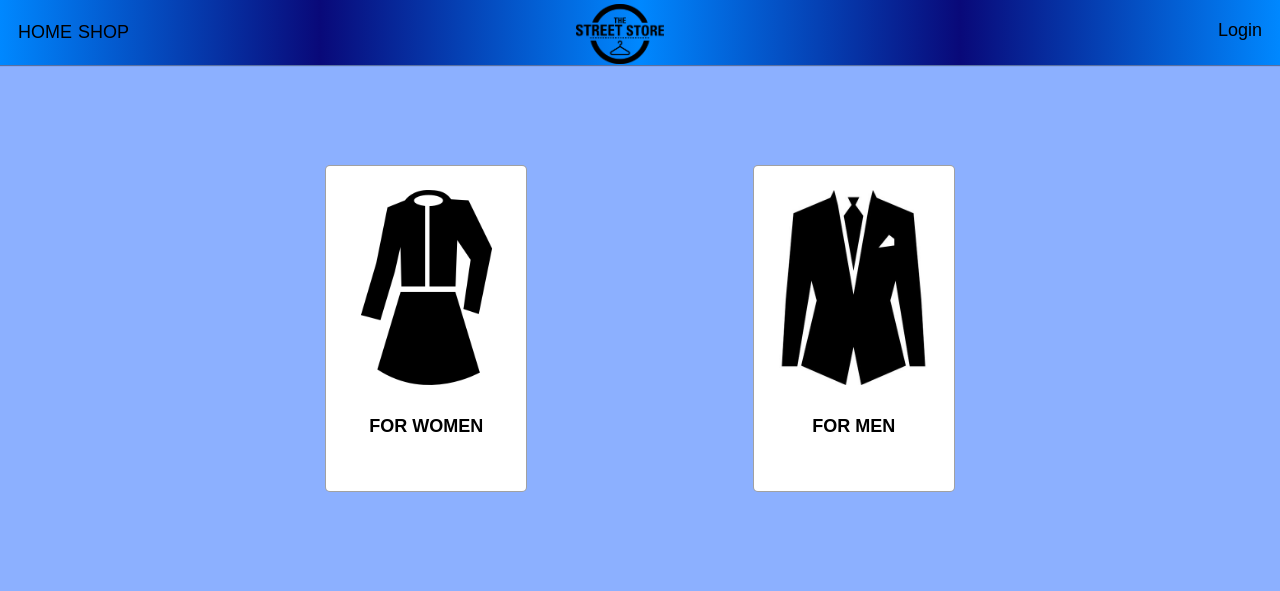
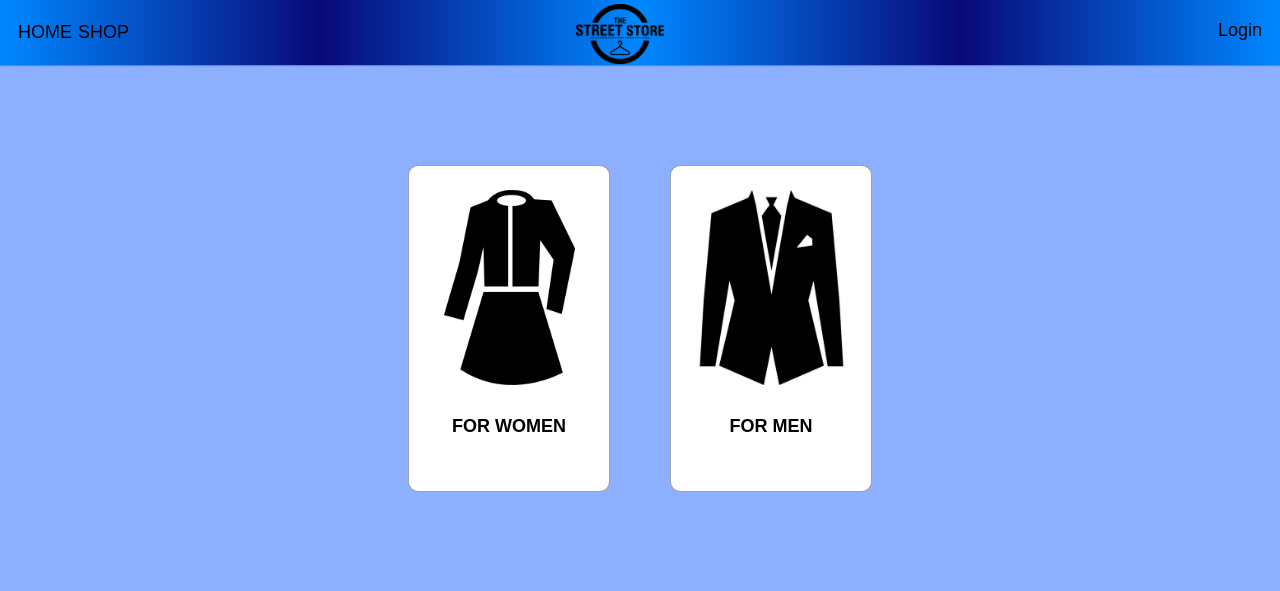
Before and after one commit to myshyak5/-project_site, a Django app: template eshop/main/templates/main/index/index.html in a window 1280 px wide. Shown: the top 591 px of the page. Run offline with Django 5.2, Linux system fonts and the light colour scheme; the template is opened without the code that fills it, so the values that code supplies are empty.

Commit message:
pashalko in views
edit base.css

```diff
--- a/eshop/main/static/css/base.css
+++ b/eshop/main/static/css/base.css
@@ -6,7 +6,7 @@
     margin-bottom: 50px;
 } */
 :root {
-    --box-shadow: 0px 1px 1px rgba(0, 0, 0, 0.363);
+    --box-shadow: 0px 1px 1px rgba(0, 0, 0, 0.589);
 }
 h1 {
     font-size: 48px;
@@ -49,7 +49,7 @@ header {
     position: sticky;
     top: 0;
     height: 65px;
-    box-shadow: var(--box-shadow);
+    box-shadow: 0px 1px 1px rgba(20, 0, 172, 0.295);
 }
 .header-div {
     display: flex;
@@ -99,7 +99,8 @@ header {
 }
 .home-cards {
     display: flex;
-    justify-content: space-evenly;
+    justify-content: center;
+    gap: 60px;
     margin: 100px;
 }
 .home-card {
@@ -111,12 +112,13 @@ header {
     width: 200px;
     height: 325px;
     border: 1px solid rgba(0, 0, 0, 0.37);
-    border-radius: 5px;
-    transition: all 0.5s ease;
+    border-radius: 10px;
+    transition: all 0.3s linear;
     background-color: white;
 }
 .home-card:hover {
-    border: 1px solid rgb(0, 0, 0);
+    border: 4px solid rgba(0, 0, 0, 0);
+    box-shadow: 0 0 20px rgb(0, 255, 255);
 }
 .card-img {
     width: 195px;
--- a/eshop/main/templates/main/base.html
+++ b/eshop/main/templates/main/base.html
@@ -28,7 +28,7 @@
                 <a href="/"><img src="{% static 'img/logo.png' %}" alt="" class="main-logo"></a>
             </div>
             <div class="header-profile">
-                <a href="#" class="login-button">Login</a>
+                <a href="/admin" class="login-button">Login</a>
             </div>
         </div>
     </header>
--- a/eshop/main/views.py
+++ b/eshop/main/views.py
@@ -16,7 +16,9 @@ def product_list(request, category_slug=None):
         category = get_object_or_404(Category, slug=category_slug)
         products = products.filter(category=category)
 
-    return render(request, 'main/product/list.html',
+# сделай тут main/product/detail.html а второй product_list с main/index/index.html
+# я редачила тут чтобы посмотреть что вышло
+    return render(request, 'main/index/index.html',
                   {'category':category,
                    'categories':categories,
                    'products':products})
```
